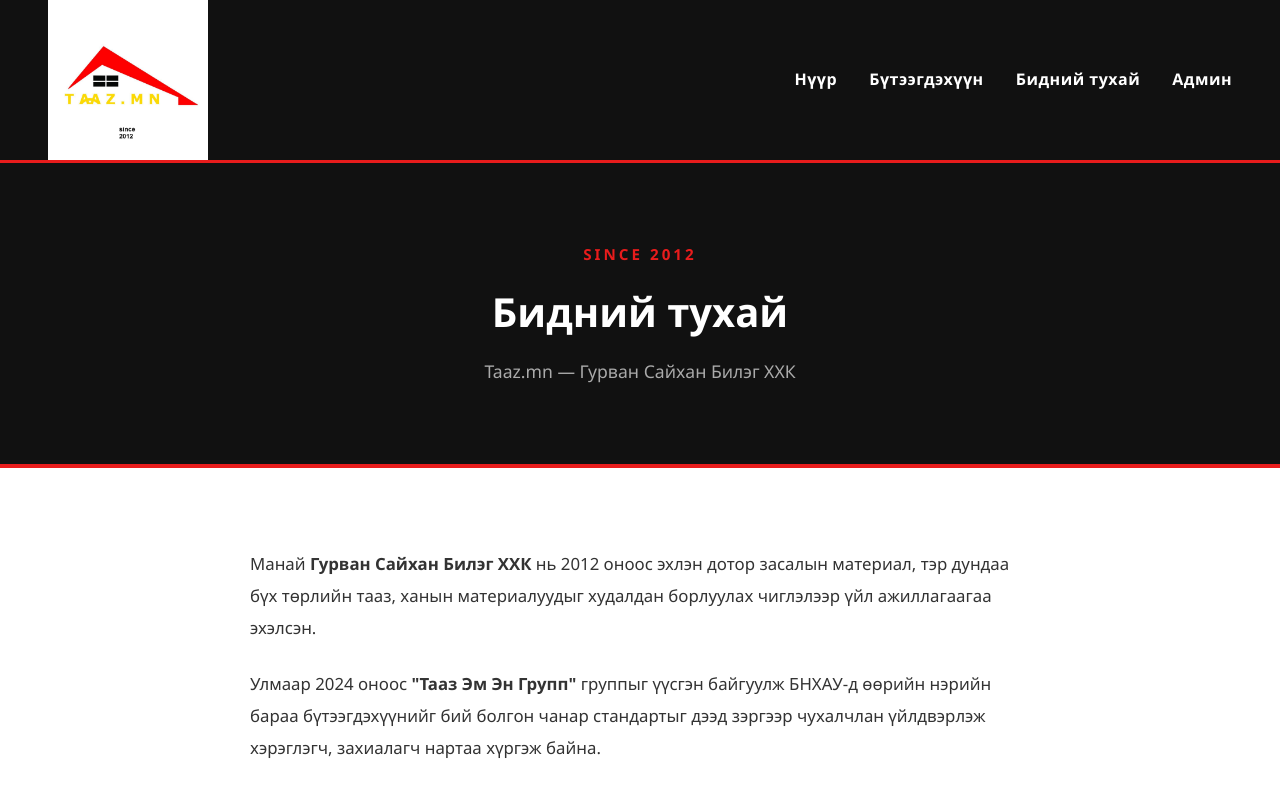
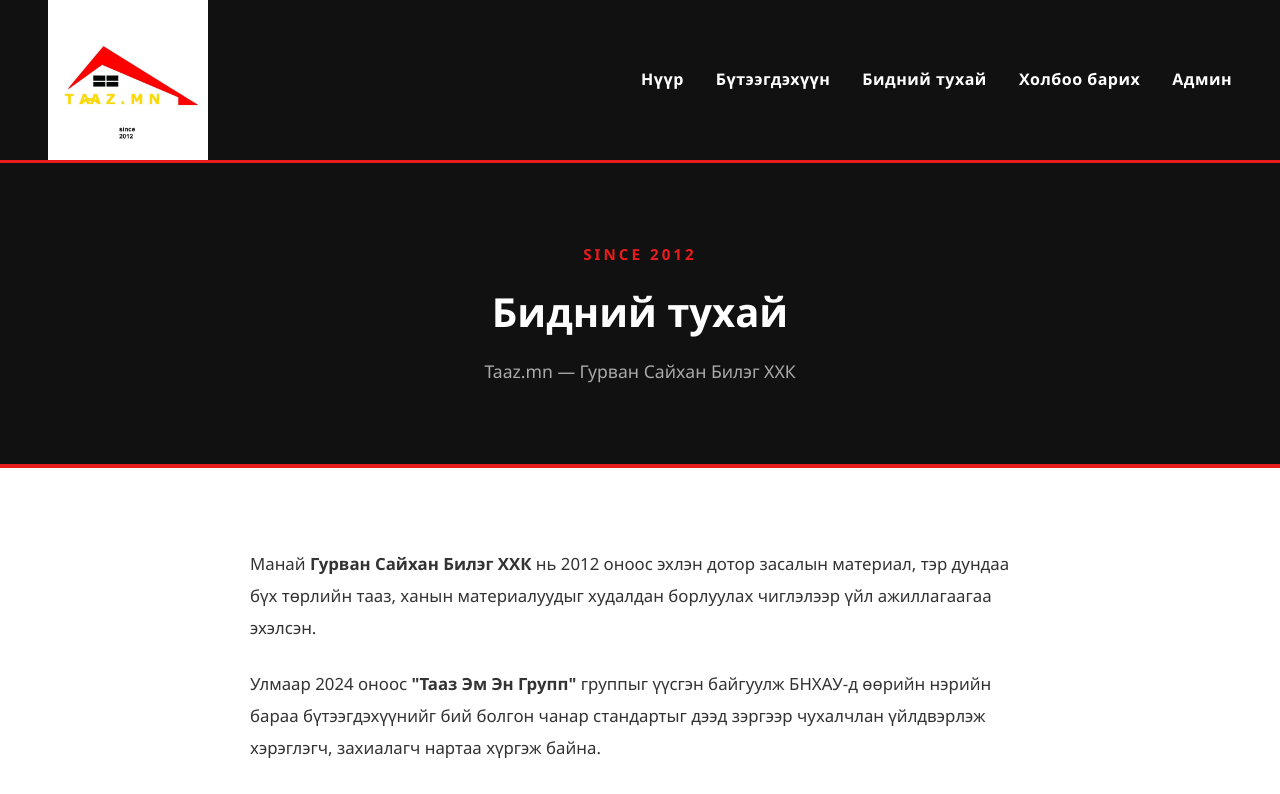
Before and after one commit to GavalGavar/Inventory-app, a Next.js app: page /about in a window 1280 px wide. Shown: the top 794 px of the page. Built offline with nearby package versions, Linux system fonts and the light colour scheme.

Commit message:
Fix navbar links on about and contact pages

```diff
--- a/src/app/about/page.js
+++ b/src/app/about/page.js
@@ -19,6 +19,7 @@
             { label: 'Нүүр', href: '/' },
             { label: 'Бүтээгдэхүүн', href: '/products' },
             { label: 'Бидний тухай', href: '/about' },
+{ label: 'Холбоо барих', href: '/contact' },
             { label: 'Админ', href: '/admin' },
           ].map((item) => (
             <Link key={item.href} href={item.href} style={{
--- a/src/app/contact/page.js
+++ b/src/app/contact/page.js
@@ -21,6 +21,7 @@
             { label: 'Нүүр', href: '/' },
             { label: 'Бүтээгдэхүүн', href: '/products' },
             { label: 'Бидний тухай', href: '/about' },
+{ label: 'Холбоо барих', href: '/contact' },
             { label: 'Холбоо барих', href: '/contact' },
             { label: 'Админ', href: '/admin' },
           ].map((item) => (
```
